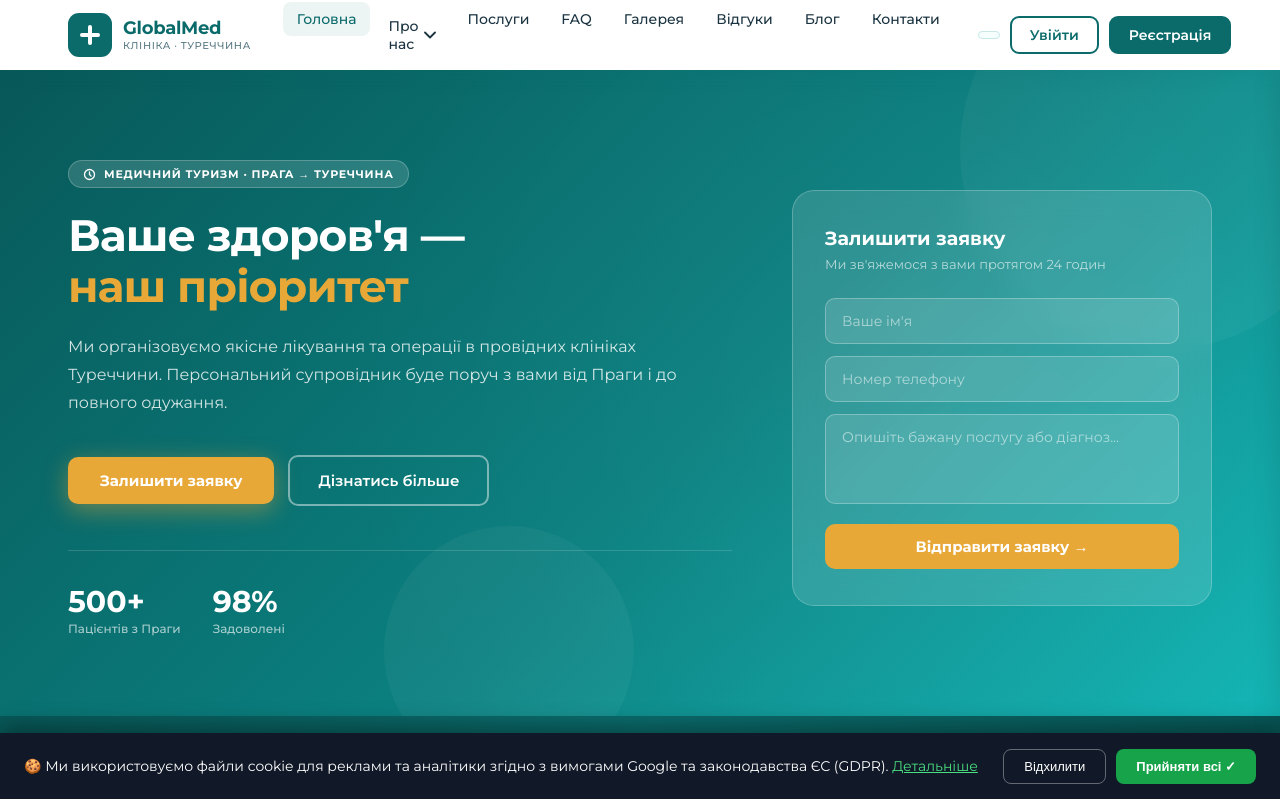
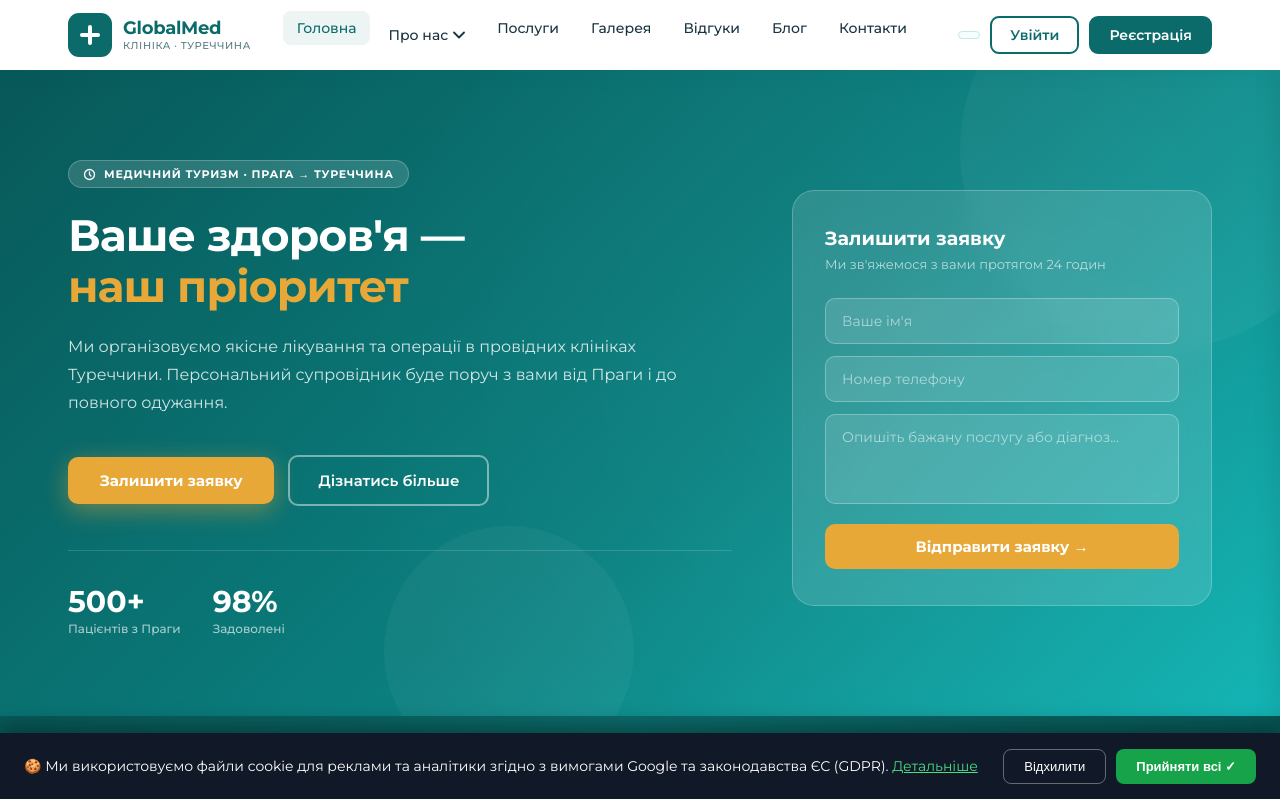
Before and after one commit to bodia229/GlobalMed_tur, a Python web app: template templates/index.html in a window 1280 px wide. Shown: the top 799 px of the page. Run offline with Jinja, Linux system fonts and the light colour scheme; the template is opened without the code that fills it, so the values that code supplies are empty.

Commit message:
Move FAQ to 'Про нас' dropdown, remove from main nav
Co-Authored-By: Claude Sonnet 4.6 <noreply@anthropic.com>

```diff
--- a/templates/index.html
+++ b/templates/index.html
@@ -1003,7 +1003,7 @@ function gtag_report_conversion(url) {
             <div class="dropdown-col">
               <a href="/about_us#story">Як це працює?</a>
               <a href="/about_us#services">Наші послуги</a>
-              <a href="/contacts">Ваші запитання</a>
+              <a href="/#faq">Ваші запитання</a>
               <a href="/privacy">Правила користування</a>
             </div>
             <div class="dropdown-divider"></div>
@@ -1017,7 +1017,6 @@ function gtag_report_conversion(url) {
         </div>
       </li>
       <li><a href="#services">Послуги</a></li>
-      <li><a href="#faq">FAQ</a></li>
       <li><a href="/gallery">Галерея</a></li>
       <li><a href="/reviews">Відгуки</a></li>
       <li><a href="/blog">Блог</a></li>
@@ -1042,7 +1041,6 @@ function gtag_report_conversion(url) {
   <a href="/">Головна</a>
   <a href="/about_us">Про нас</a>
   <a href="/#services">Послуги</a>
-  <a href="/#faq">FAQ</a>
   <a href="/gallery">Галерея</a>
   <a href="/reviews">Відгуки</a>
   <a href="/blog">Блог</a>
```
